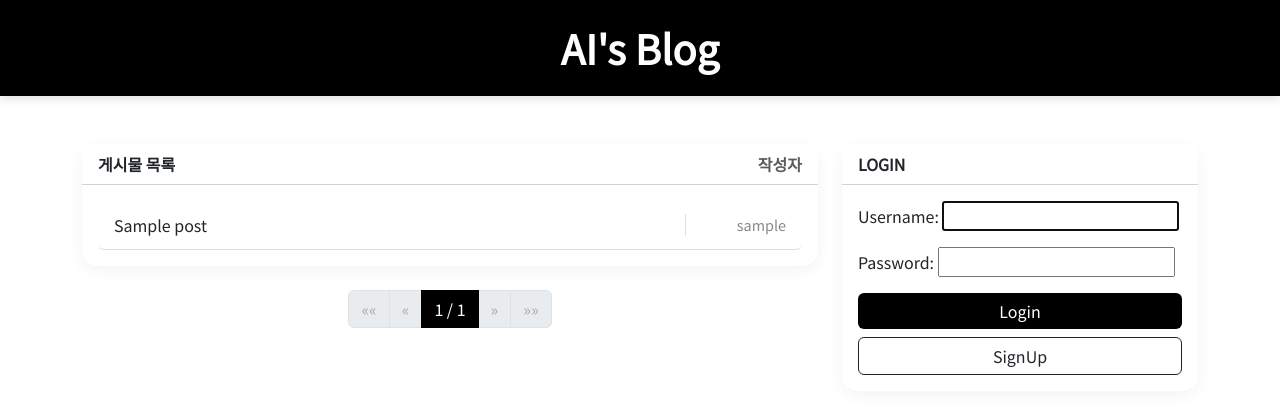
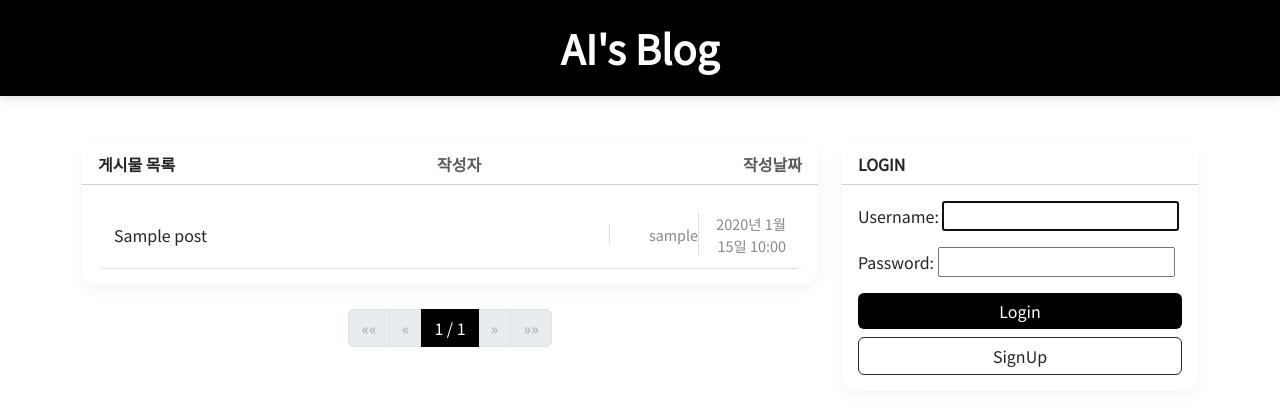
Before and after one commit to baskduf/AInfluence, a Django app: page / in a window 1280 px wide. Shown: the top 414 px of the page. Run offline with Django 5.2, Linux system fonts and the light colour scheme; tables that the repository leaves empty hold one stand-in row (values such as "Sample post").

Commit message:
add : front created date post

```diff
--- a/templates/index.html
+++ b/templates/index.html
@@ -86,6 +86,15 @@
       border-left: 1px solid #e0e0e0;
       padding-left: 10px;
     }
+
+    .post-time {
+      width: 15%;
+      text-align: right;
+      font-size: 0.9rem;
+      color: #888;
+      border-left: 1px solid #e0e0e0;
+      padding-left: 3px;
+    }
   </style>
 </head>
 <body>
@@ -107,6 +116,8 @@
           <div class="card-header bg-white fw-bold d-flex justify-content-between">
             <span>게시물 목록</span>
             <span class="text-muted">작성자</span>
+
+            <span class="text-muted">작성날짜</span>
           </div>
           <div class="card-body">
             <div class="list-group">
@@ -114,6 +125,8 @@
                 <a href="{% url 'view' %}?boardNo={{ post.id }}" class="list-group-item list-group-item-action d-flex align-items-center">
                   <div class="post-title">{{ post.title }}</div>
                   <div class="post-author">{{ post.author.username }}</div>
+
+                  <div class="post-time">{{ post.created_at|date:"Y년 n월 j일 H:i" }}</div>
                 </a>
               {% empty %}
                 <p class="text-center">게시물이 없습니다.</p>
```
